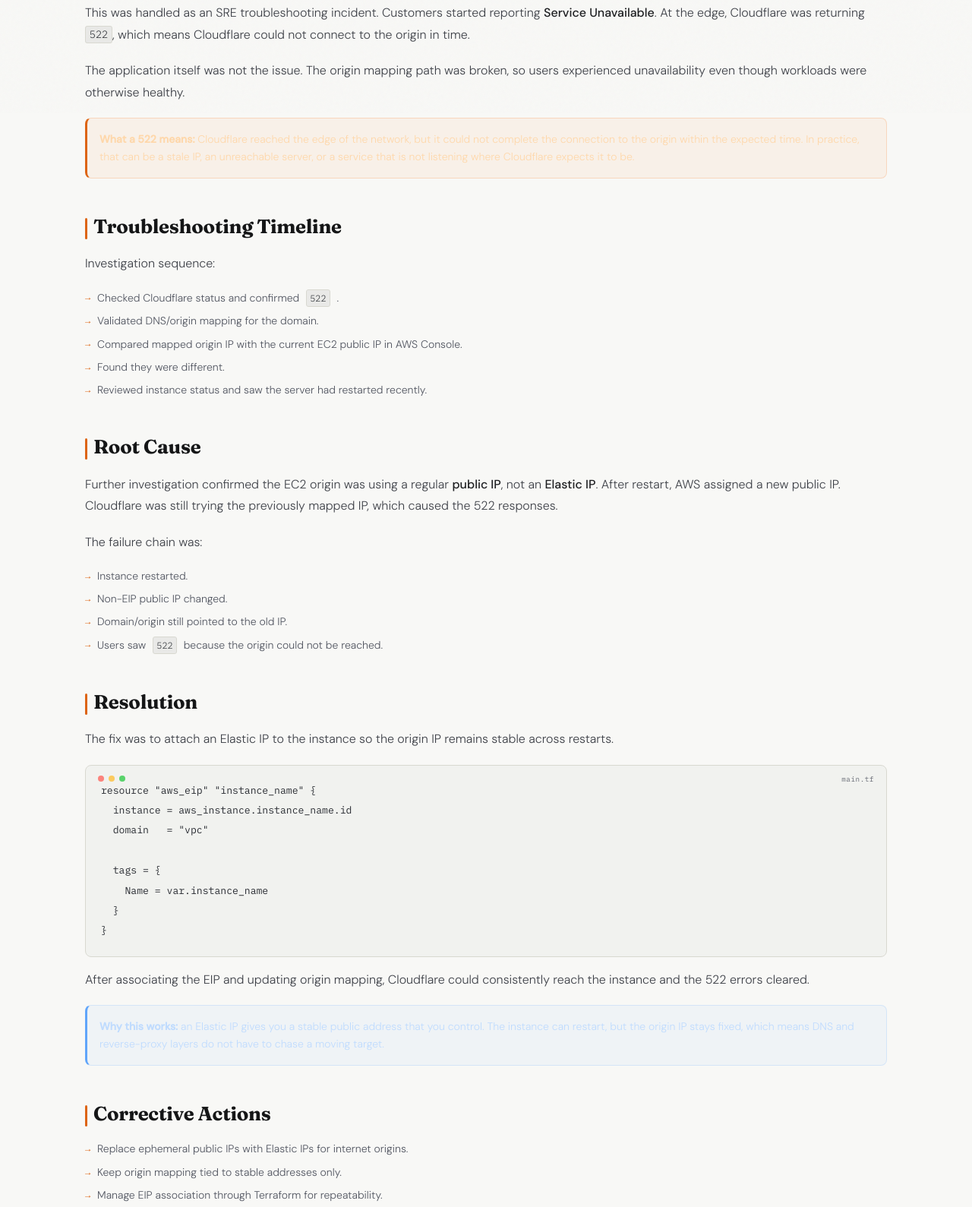
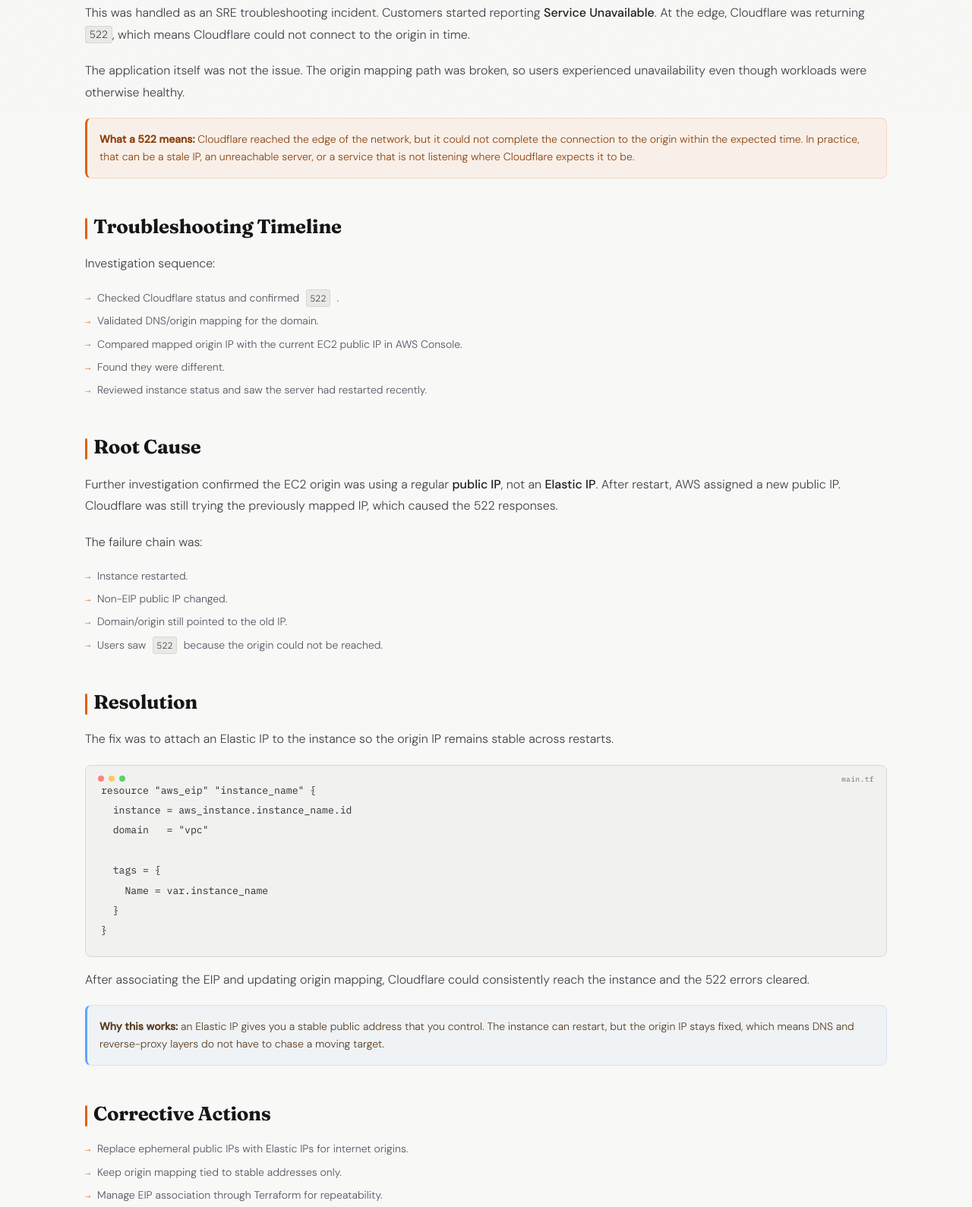
Before and after one commit to Francismensah/my-new-portfolio, a website: page blog/cloudflare-522-ec2-public-ip-change.html in a window 1280 px wide. Shown: the part 651-2240 px from the top of the page at 76% size. Drawn offline with Linux system fonts and the light colour scheme.

Commit message:
feat: update color variables in tokens.css and adjust styles in article.css

```diff
--- a/assets/article.css
+++ b/assets/article.css
@@ -324,7 +324,7 @@
   background: rgba(96, 165, 250, 0.06);
   border: 1px solid rgba(96, 165, 250, 0.18);
   border-left: 3px solid var(--blue);
-  color: #bfdbfe;
+  color: var(--info-text);
   font-weight: 300;
 }
 
@@ -332,7 +332,7 @@
   background: rgba(249, 115, 22, 0.06);
   border: 1px solid rgba(249, 115, 22, 0.2);
   border-left: 3px solid var(--accent);
-  color: #fed7aa;
+  color: var(--warn-text);
   font-weight: 300;
 }
 
--- a/assets/tokens.css
+++ b/assets/tokens.css
@@ -24,6 +24,7 @@
   --inline-code-text: #f3f3f4;
   --pre-code-text: #d6d6d8;
   --info-text: #e8c9a8;
+  --warn-text: #fed7aa;
   --takeaway-text: #bbe7cb;
   --focus-ring: rgba(249, 115, 22, 0.55);
 
@@ -83,6 +84,7 @@
   --inline-code-text: #1f2329;
   --pre-code-text: #2a2d33;
   --info-text: #5b3c1f;
+  --warn-text: #8a3f0d;
   --takeaway-text: #1f5e3a;
   --focus-ring: rgba(221, 100, 19, 0.45);
 }
```
